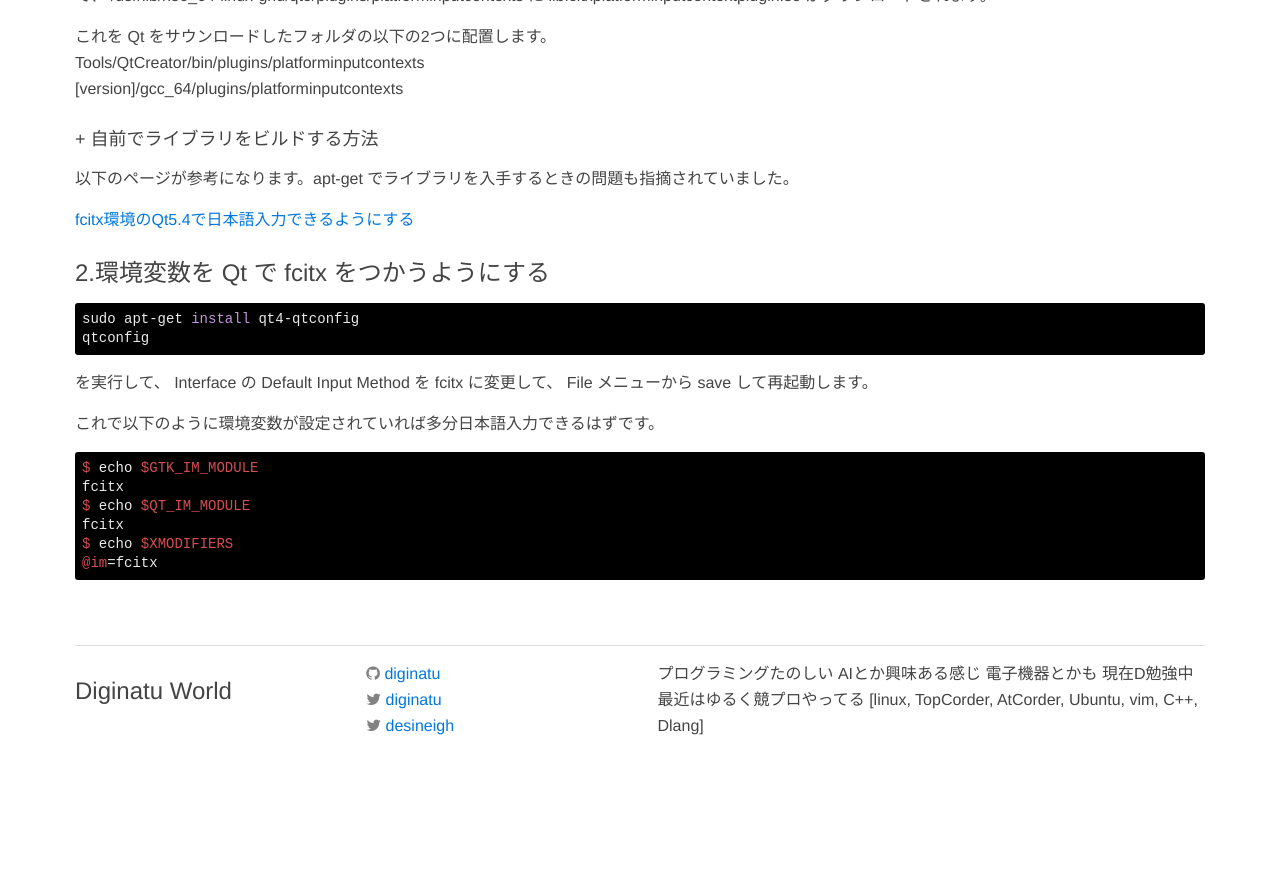
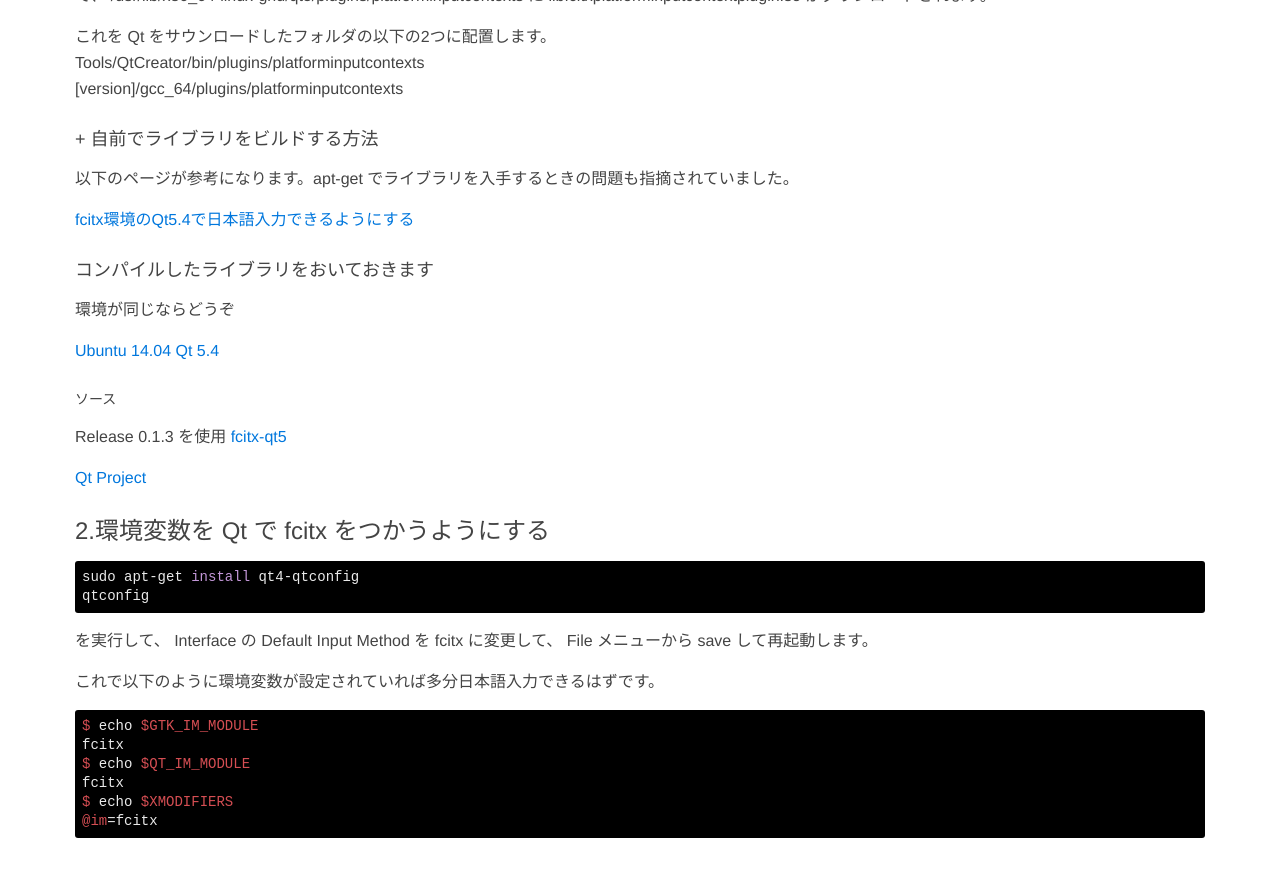
Before and after one commit to diginatu/diginatu.github.io, a Jekyll site: the page built from _posts/2015-01-09-qt-fcitx-in-ubuntu.markdown, in a window 1280 px wide and 900 px high, scrolled down 707 px. Shown: the top 877 px of the window. Built offline with Jekyll 4.4.1, drawn with Linux system fonts in a browser that asks for light colours; nearby versions of some CDN libraries; comment, search, counter and statistics services are not loaded; before the commit the page ends 1496 px from its top, so only the background shows below that.

Commit message:
upload the fcitx library for Qt 5.4

```diff
--- a/_posts/2015-01-09-qt-fcitx-in-ubuntu.markdown
+++ b/_posts/2015-01-09-qt-fcitx-in-ubuntu.markdown
@@ -38,6 +38,19 @@ Tools/QtCreator/bin/plugins/platforminputcontexts\\
 
 [fcitx環境のQt5.4で日本語入力できるようにする](http://blog.pyyoshi.com/2015/03/04/fcitxhuan-jing-noqt5-4deri-ben-yu-ru-li-dekiruyounisuru/)
 
+### コンパイルしたライブラリをおいておきます
+
+環境が同じならどうぞ
+
+[Ubuntu 14.04 Qt 5.4]({{ site.baseurl }}/contents/libfcitxplatforminputcontextplugin_qt5-4.so)
+
+##### ソース
+
+
+Release 0.1.3 を使用 [fcitx-qt5](https://github.com/fcitx/fcitx-qt5)
+
+[Qt Project](http://www.qt.io/)
+
 2.環境変数を Qt で fcitx をつかうようにする
 -----------------------------------------
 
```
Also changed, not shown: 1 other file.
